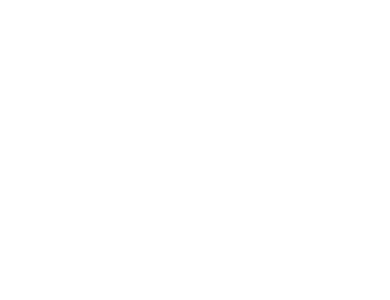
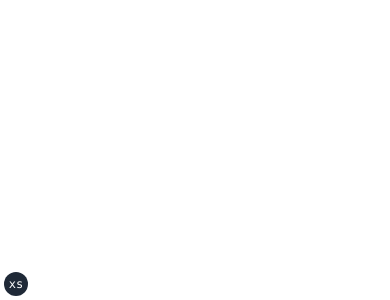
Before and after one commit to timtbdev/Portfolio, a Next.js app: page / in a window 390 px wide. Shown: the part 544-844 px from the top of the page. Built offline with nearby package versions, Linux system fonts and the light colour scheme.

Commit message:
feat:added tailwind indicators and vercelanalytic to layout

```diff
--- a/app/layout.tsx
+++ b/app/layout.tsx
@@ -1,18 +1,23 @@
 import "@styles/tailwind.css"
+import { Analytics as VercelAnalytics } from "@vercel/analytics/react"
+
+import { TwIndicators } from "@components/index"
+
+interface RootLayoutProps {
+  children: React.ReactNode
+}
 
 export const metadata = {
   title: "Create Next App",
   description: "Generated by create next app",
 }
 
-export default function RootLayout({
-  children,
-}: {
-  children: React.ReactNode
-}) {
+export default function RootLayout({ children }: RootLayoutProps) {
   return (
     <html lang="en">
       <body>{children}</body>
+      <VercelAnalytics />
+      <TwIndicators />
     </html>
   )
 }
--- /dev/null
+++ b/components/TwIndicators.tsx
@@ -0,0 +1,16 @@
+export function TwIndicators() {
+  if (process.env.NODE_ENV === "production") return null
+
+  return (
+    <div className="fixed bottom-1 left-1 z-50 flex h-6 w-6 items-center justify-center rounded-full bg-gray-800 p-3 font-mono text-xs text-white">
+      <div className="block sm:hidden">xs</div>
+      <div className="hidden sm:block md:hidden lg:hidden xl:hidden 2xl:hidden">
+        sm
+      </div>
+      <div className="hidden md:block lg:hidden xl:hidden 2xl:hidden">md</div>
+      <div className="hidden lg:block xl:hidden 2xl:hidden">lg</div>
+      <div className="hidden xl:block 2xl:hidden">xl</div>
+      <div className="hidden 2xl:block">2xl</div>
+    </div>
+  )
+}
--- /dev/null
+++ b/components/index.ts
@@ -0,0 +1 @@
+export * from "./TwIndicators"
```
